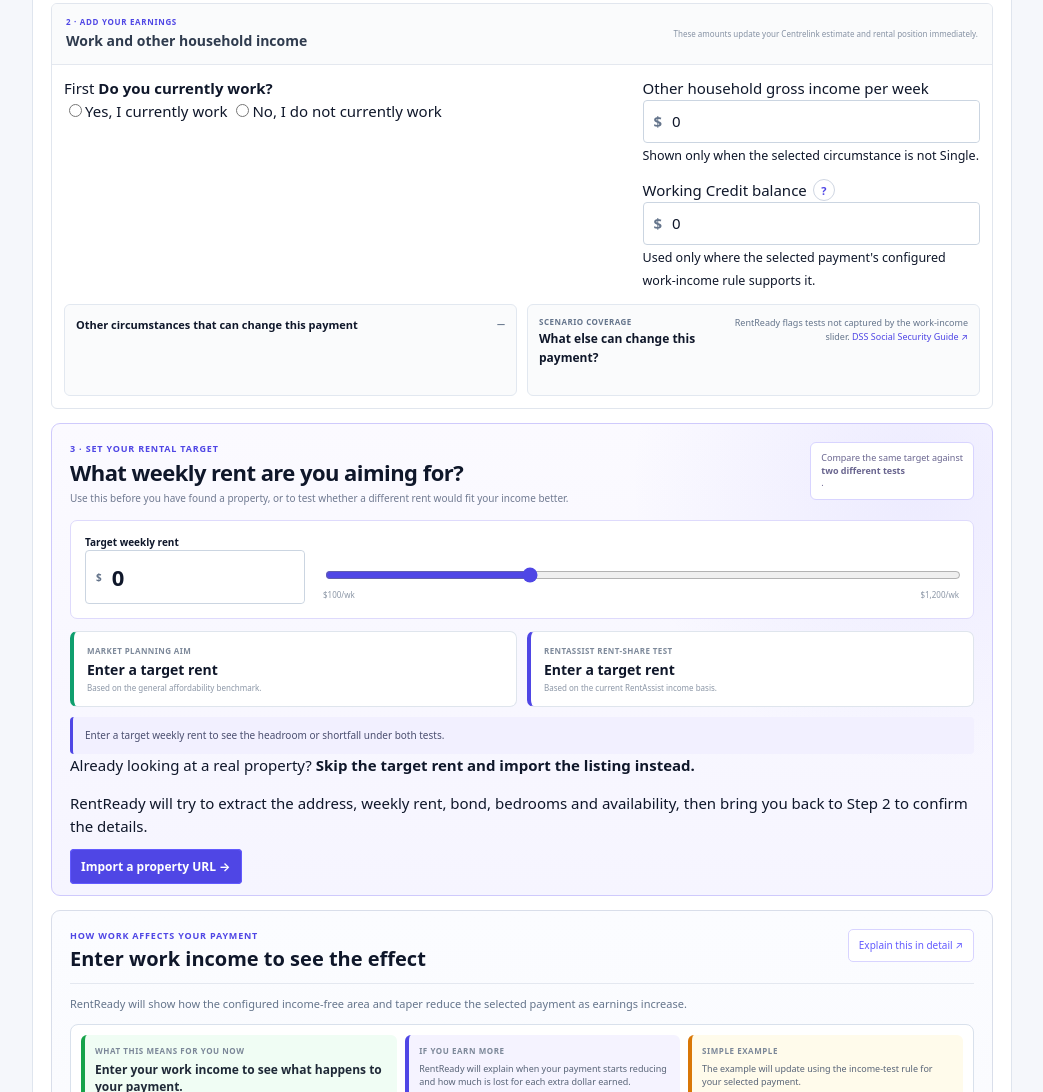
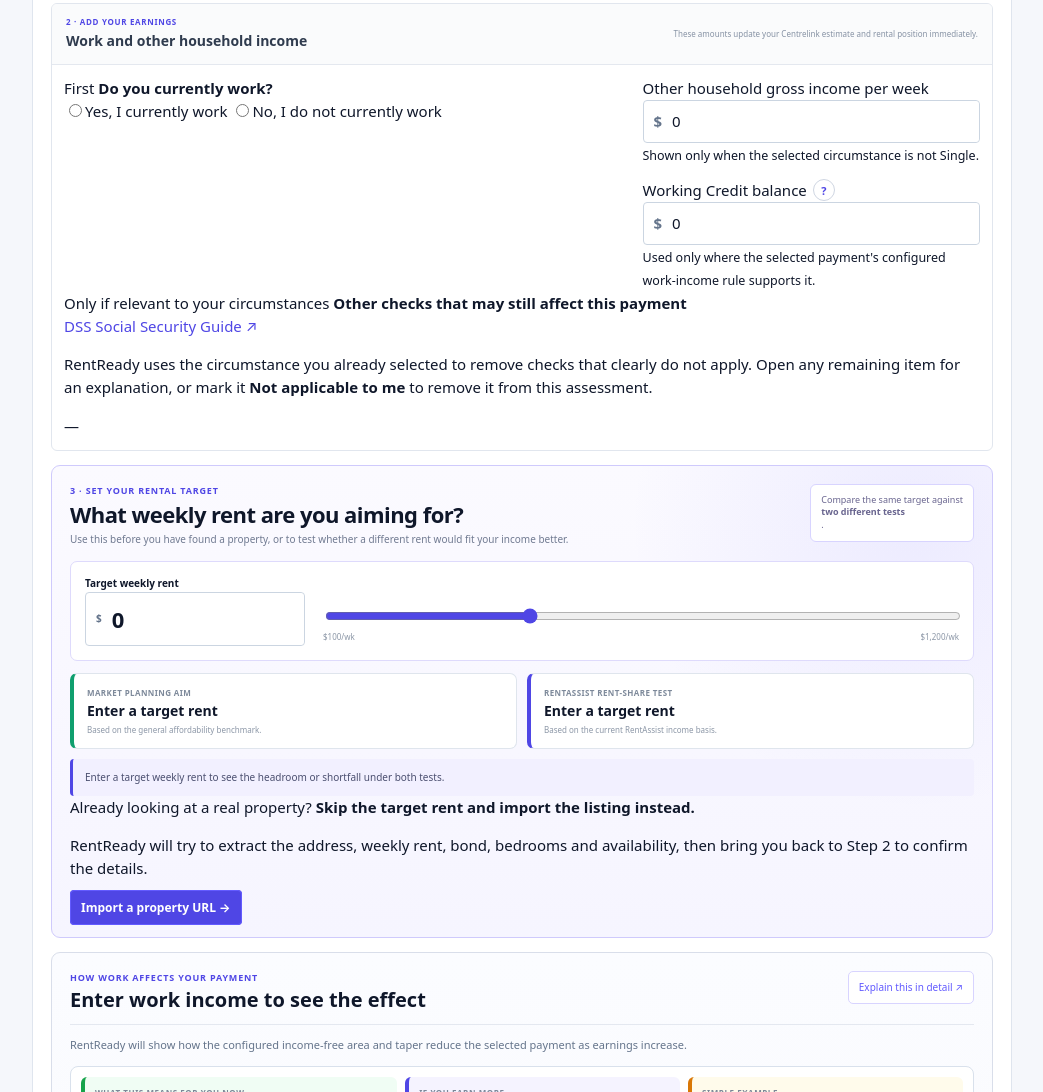
Before and after one commit to dghx23/rentreadyvic, a website: page app.html in a window 1280 px wide. Shown: the part 803-1895 px from the top of the page, without its empty margins (118-1161 px from the left). Drawn offline with Linux system fonts and the light colour scheme.

Commit message:
Replace duplicate scenario panels with relevant clickable checks

```diff
--- a/app.html
+++ b/app.html
@@ -246,23 +246,17 @@
             </div>
           </div>
 
-          <div class="work-rule-context">
-            <div class="scenario-box">
-              <div class="scenario-box-head">
-                <strong>Other circumstances that can change this payment</strong>
-                <span id="scenario-count">—</span>
+          <div class="relevant-checks-panel">
+            <div class="relevant-checks-head">
+              <div>
+                <span>Only if relevant to your circumstances</span>
+                <strong>Other checks that may still affect this payment</strong>
               </div>
-              <div id="scenario-prompts" class="scenario-prompts"></div>
+              <a href="https://guides.dss.gov.au/social-security-guide" target="_blank" rel="noopener">DSS Social Security Guide ↗</a>
             </div>
-
-            <div class="payment-scenario-panel">
-              <div class="payment-scenario-head">
-                <div><span>Scenario coverage</span><strong>What else can change this payment?</strong></div>
-                <small>RentReady flags tests not captured by the work-income slider. <a href="https://guides.dss.gov.au/social-security-guide" target="_blank" rel="noopener">DSS Social Security Guide ↗</a></small>
-              </div>
-              <div id="payment-scenario-prompts" class="scenario-pills"></div>
-              <div id="payment-scenario-note" class="scenario-note"></div>
-            </div>
+            <p class="relevant-checks-intro">RentReady uses the circumstance you already selected to remove checks that clearly do not apply. Open any remaining item for an explanation, or mark it <b>Not applicable to me</b> to remove it from this assessment.</p>
+            <div id="scenario-prompts" class="relevant-checks-list"></div>
+            <div id="scenario-count" class="relevant-checks-count">—</div>
           </div>
         </div>
       </section>
@@ -1041,5 +1035,19 @@
     </div>
   </div>
 
+  <div class="scenario-modal" id="scenario-modal" hidden>
+    <div class="scenario-modal-backdrop" data-close-scenario-modal></div>
+    <div class="scenario-modal-dialog" role="dialog" aria-modal="true" aria-labelledby="scenario-modal-title">
+      <button type="button" class="scenario-modal-close" data-close-scenario-modal aria-label="Close">×</button>
+      <span class="scenario-modal-kicker">Payment eligibility check</span>
+      <h2 id="scenario-modal-title">Other circumstance</h2>
+      <div id="scenario-modal-body"></div>
+      <div class="scenario-modal-actions">
+        <a id="scenario-modal-link" class="btn" href="https://guides.dss.gov.au/social-security-guide" target="_blank" rel="noopener">Read official guidance ↗</a>
+        <button type="button" class="btn primary" id="scenario-not-applicable">Not applicable to me</button>
+      </div>
+    </div>
+  </div>
+
 </body>
 </html>
```
